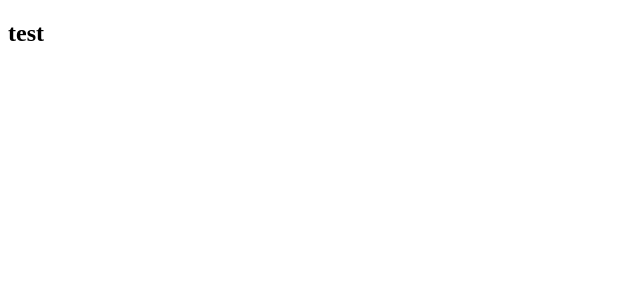
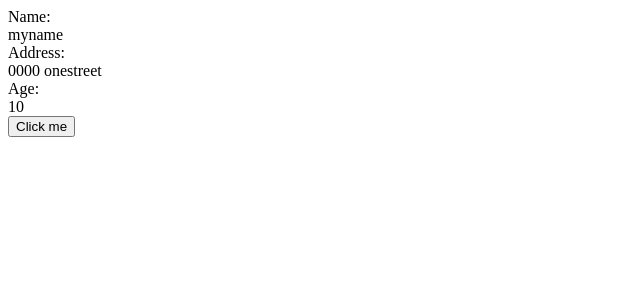
Before and after one commit to YosefYuan/react_demo, a React (Create React App) app: page / in a window 1280 px wide. Shown: the top 300 px of the page, without its empty margins (0-640 px from the left). Built offline with nearby package versions, Linux system fonts and the light colour scheme.

Commit message:
feat: useState init

```diff
--- a/src/App.jsx
+++ b/src/App.jsx
@@ -1,30 +1,29 @@
-import React from 'react';
-import ReactDOM from 'react-dom';
-class App extends React.Component {
-  constructor(props) {
-    super(props);
-    this.el = document.createElement('div');
-    this.someRoot = null;
-  }
+import React, { useState } from 'react';
 
-  componentDidMount() {
-    this.someRoot = this.createElement('div');
-    this.someRoot.appendChild(this.el);
-  }
+export const UserDisplay = ({ name, address, age }) => {
+  const [user, setUser] = useState({
+    name: 'myname',
+    age: 10,
+    address: '0000 onestreet'
+  });
 
-  createElement() {
-    const ele = document.createElement('div');
-    ele.id = 'test';
-    document.body.appendChild(ele);
-    return ele;
-  }
-
-  componentWillUnmount() {
-    this.someRoot.removeChild(this.el);
-  }
-
-  render() {
-    return ReactDOM.createPortal(this.props.children, this.el);
-  }
-}
-export default App;
+  return (
+    <>
+      <div>
+        <div class='label'>Name:</div>
+        <div>{user.name}</div>
+      </div>
+      <div>
+        <div class='label'>Address:</div>
+        <div>{user.address}</div>
+      </div>
+      <div>
+        <div class='label'>Age:</div>
+        <div>{user.age}</div>
+      </div>
+      <button onClick={() => setUser({ name: 'name changed' })}>
+        Click me
+      </button>
+    </>
+  );
+};
--- a/src/component/Test.jsx
+++ /dev/null
@@ -1,8 +0,0 @@
-import React from 'react';
-
-class Test extends React.Component {
-  render() {
-    return <h2>test</h2>;
-  }
-}
-export default Test;
--- a/src/index.js
+++ b/src/index.js
@@ -1,10 +1,4 @@
 import React from 'react';
 import ReactDOM from 'react-dom';
-import App from './App';
-import Test from './component/Test';
-ReactDOM.render(
-  <App>
-    <Test />
-  </App>,
-  document.getElementById('root')
-);
+import { UserDisplay } from './App';
+ReactDOM.render(<UserDisplay />, document.getElementById('root'));
```
